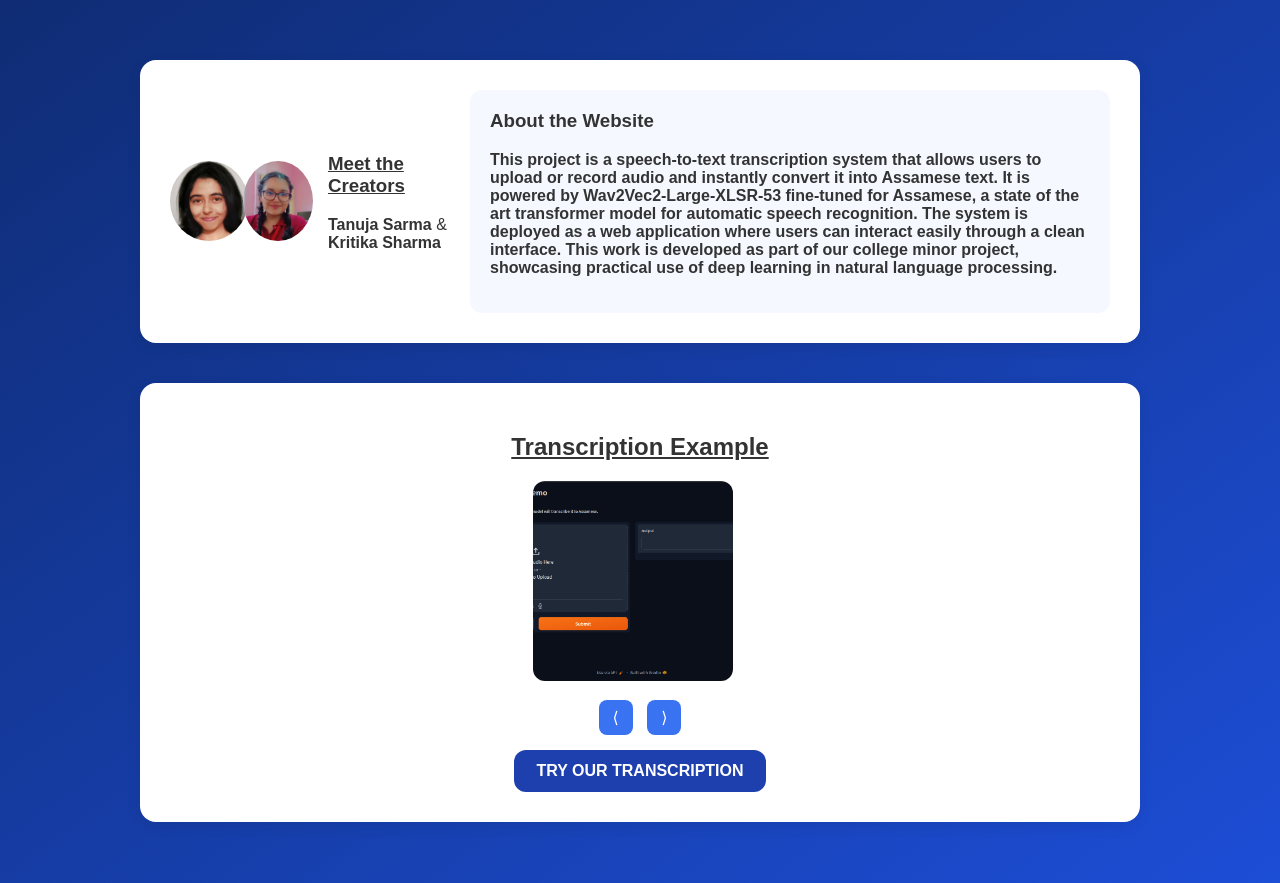
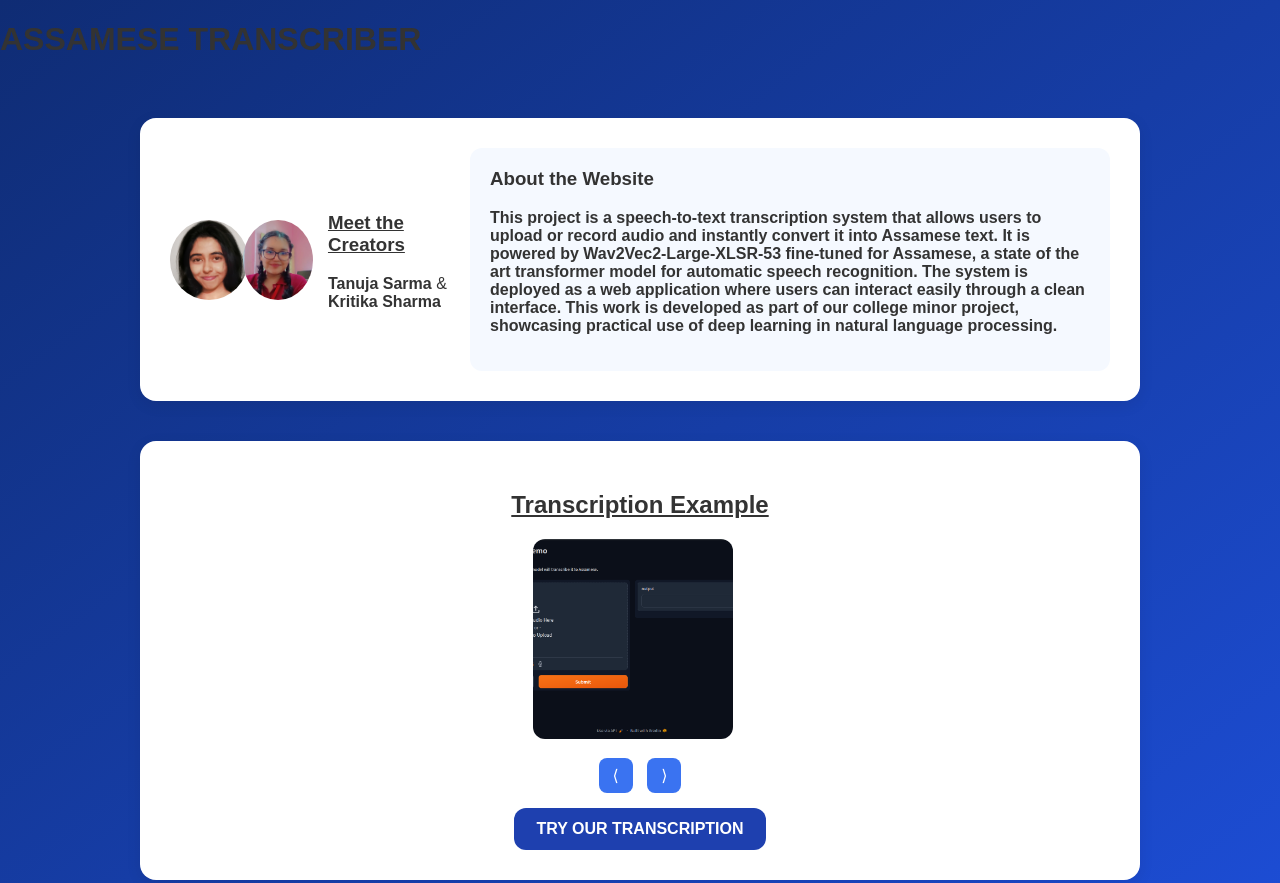
Before and after one commit to TanujaSarma/assamese-transcriber-by-T.K., a plain HTML site: page index.html in a window 1280 px wide. Shown: the top 883 px of the page. Drawn offline with Linux system fonts and the light colour scheme.

Commit message:
Update index.html

```diff
--- a/index.html
+++ b/index.html
@@ -124,6 +124,7 @@
   </style>
 </head>
 <body>
+  <h1><b>ASSAMESE TRANSCRIBER</b></h1>
   <div class="container">
     <!-- Top Section -->
     <div class="section">
```
